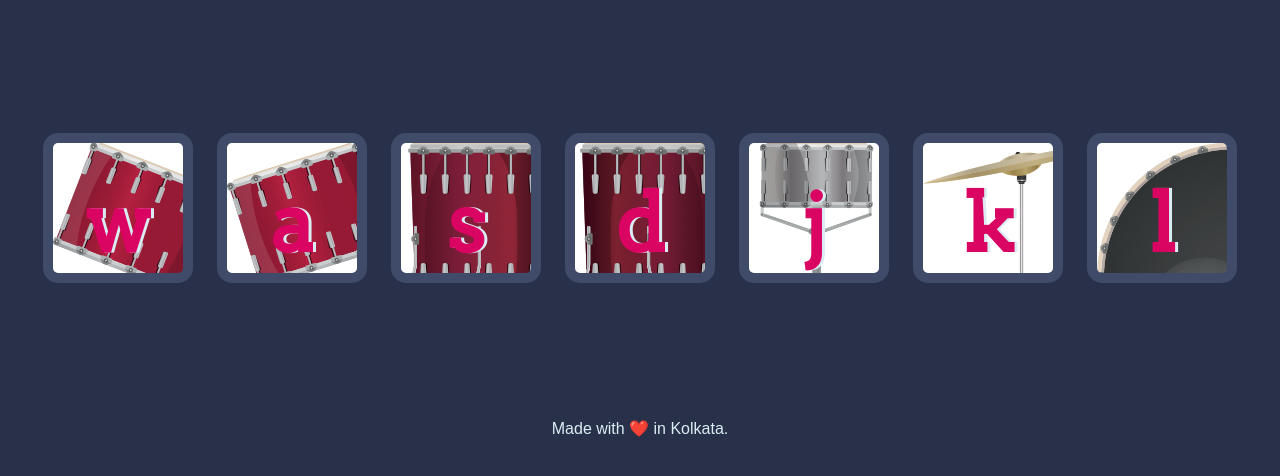
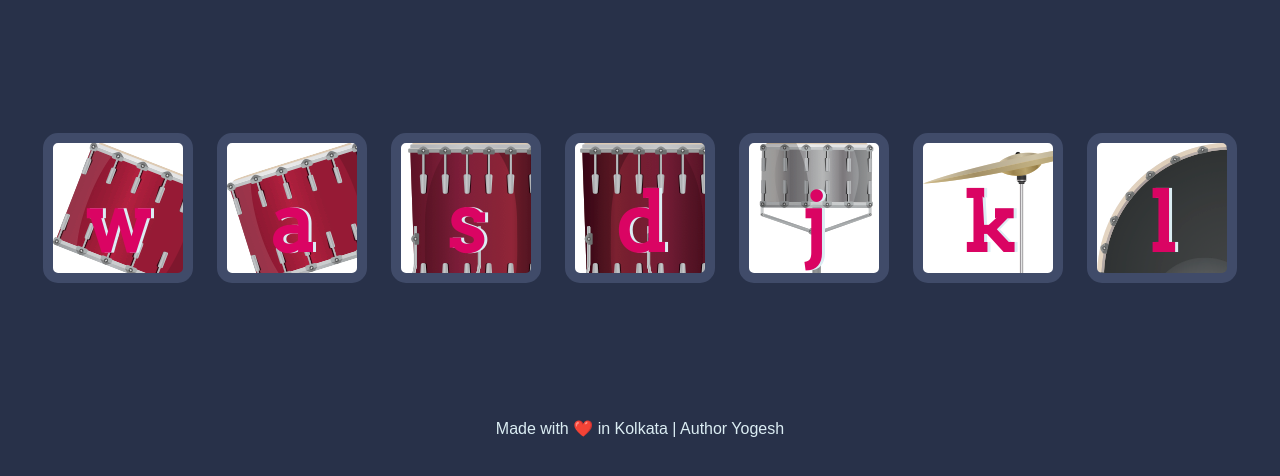
Before and after one commit to Yogesh-609540/Drum-Kit, a plain HTML site: page Drum Kit/index.html in a window 1280 px wide. Shown: the part 156-632 px from the top of the page. Drawn offline with Linux system fonts and the light colour scheme.

Commit message:
make change

```diff
--- a/Drum Kit/index.html
+++ b/Drum Kit/index.html
@@ -23,7 +23,7 @@
 
 
   <footer>
-    Made with ❤️ in Kolkata.
+    Made with ❤️ in Kolkata | Author Yogesh
   </footer>
   <script src="index.js" charset="utf-8"></script>
 </body>
```
